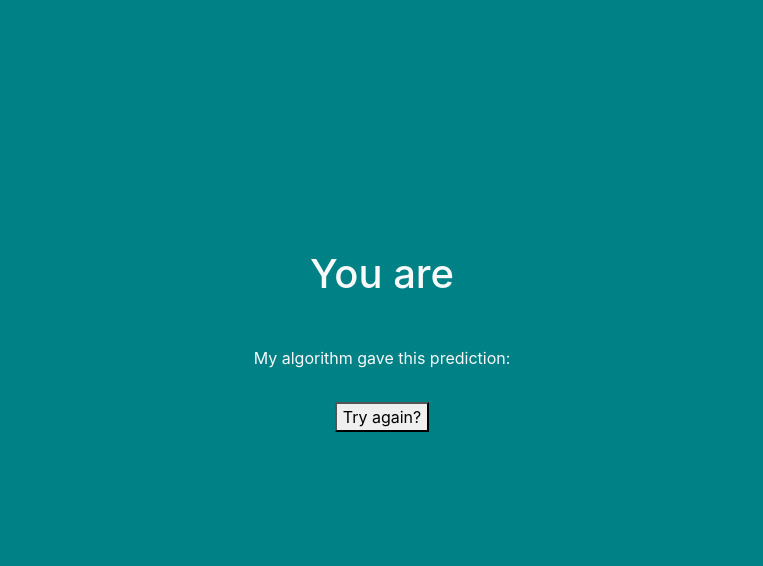
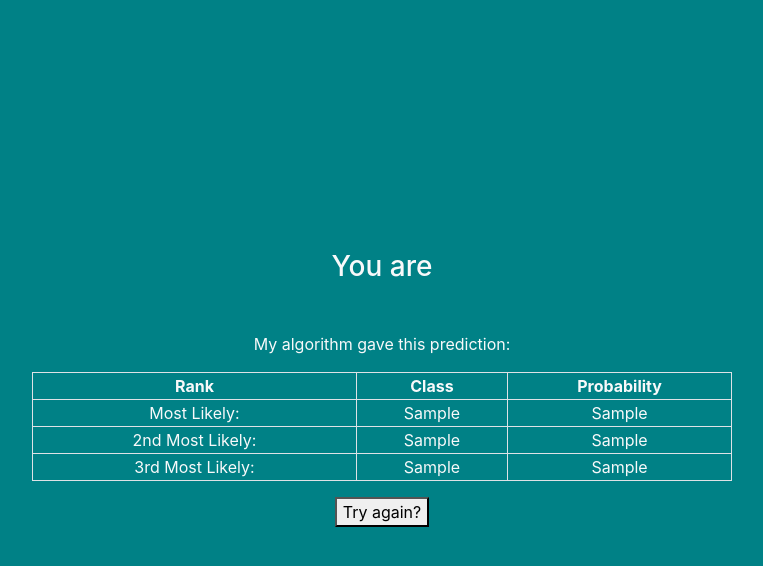
Before and after one commit to wmxpg/AI-Project, a Flask app: template templates/predict.html in a window 1280 px wide. Shown: the top 566 px of the page, without its empty margins (258-1021 px from the left). Run offline with Flask 2, Linux system fonts and the light colour scheme; the template is opened without the code that fills it: most values are stand-ins (such as "Sample title", 1, 10 or a date in 2020); some libraries are stand-ins or nearby versions.

Commit message:
Update predict.html

```diff
--- a/templates/predict.html
+++ b/templates/predict.html
@@ -3,9 +3,26 @@
     <link rel="stylesheet" href="https://maxcdn.bootstrapcdn.com/bootstrap/4.0.0/css/bootstrap.min.css"
 integrity="sha384-Gn5384xqQ1aoWXA+058RXPxPg6fy4IWvTNh0E263XmFcJlSAwiGgFAW/dAiS6JXm" crossorigin="anonymous"> </head> <body style="background-color:#008186"> <div id="maintext"
 style="position:absolute; margin:auto; width:700px; height:300px; text-align:center; top:0; bottom: 0; left: 0; right: 0;">
-  <h1 class="text-light mb-5"> You are </h1>
+  <h3 class="text-light mb-5"> You are </h3>
   <p class="text-light"> My algorithm gave this prediction: </p>
   <table class="table-bordered text-light" style="width:100%">
+  <tr>
+    <th>Rank</th>
+    <th>Class</th>
+    <th>Probability</th>
+  </tr>
+  <tr>
+    <td>Most Likely:</td>
+    <td>{{ predictions.class1 }}</td>
+    <td>{{ predictions.prob1 }}</td>
+  </tr>
+  <tr>
+    <td>2nd Most Likely:</td>
+    <td>{{ predictions.class2 }}</td> <td>{{ predictions.prob2 }}</td> </tr> <tr>
+    <td>3rd Most Likely:</td>
+    <td>{{ predictions.class3 }}</td>
+    <td>{{ predictions.prob3 }}</td>
+  </tr>
   </table> <a href="{{ url_for('main_page') }}"><button class="button mt-3">Try again?</button></a>
 </div>
 </body>
```
